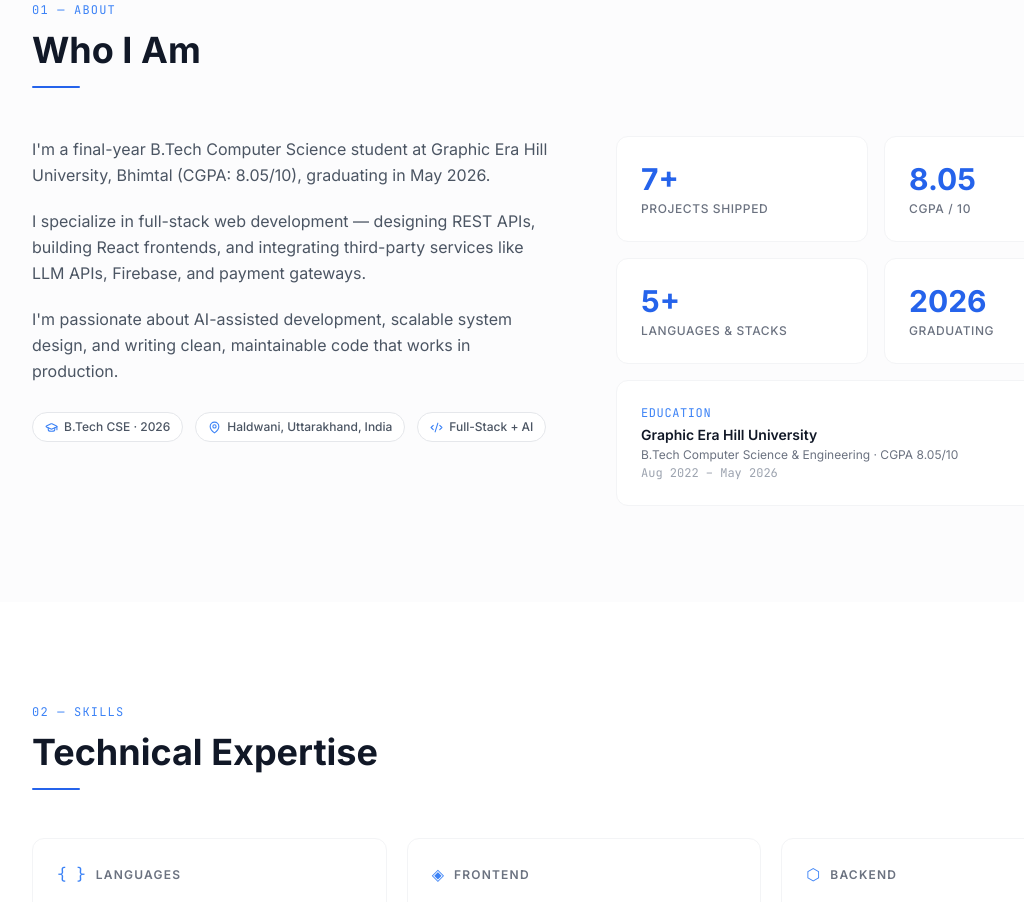
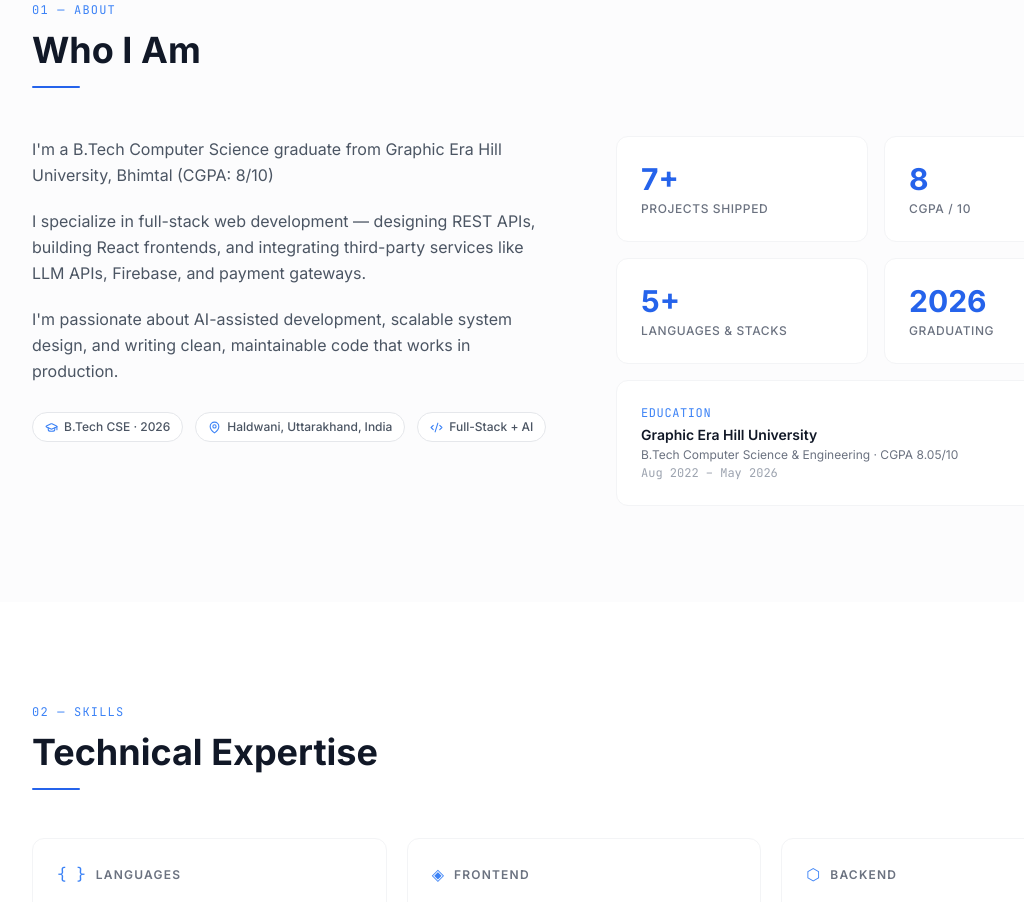
Before and after one commit to NikhilRautela/NikhilPortfolio, a React (Vite) app: page / in a window 1280 px wide. Shown: the part 900-1802 px from the top of the page, without its empty margins (56-1080 px from the left). Built offline with nearby package versions, Linux system fonts and the light colour scheme.

Commit message:
Added certification links

```diff
--- a/src/data/portfolioData.js
+++ b/src/data/portfolioData.js
@@ -3,7 +3,7 @@ export const personalInfo = {
   role: 'Full-Stack Software Developer',
   tagline: 'Building production-grade applications with React, Node.js & AI integrations.',
   about: [
-    "I'm a final-year B.Tech Computer Science student at Graphic Era Hill University, Bhimtal (CGPA: 8.05/10), graduating in May 2026.",
+    "I'm a B.Tech Computer Science graduate from Graphic Era Hill University, Bhimtal (CGPA: 8/10)",
     "I specialize in full-stack web development — designing REST APIs, building React frontends, and integrating third-party services like LLM APIs, Firebase, and payment gateways.",
     "I'm passionate about AI-assisted development, scalable system design, and writing clean, maintainable code that works in production.",
   ],
@@ -15,7 +15,7 @@ export const personalInfo = {
 
 export const stats = [
   { value: '7+',   label: 'Projects Shipped' },
-  { value: '8.05', label: 'CGPA / 10' },
+  { value: '8', label: 'CGPA / 10' },
   { value: '5+',   label: 'Languages & Stacks' },
   { value: '2026', label: 'Graduating' },
 ]
@@ -106,9 +106,11 @@ export const certifications = [
   {
     title: 'Generative AI: Introduction and Applications',
     issuer: 'IBM via Coursera',
+    link: 'https://coursera.org/share/2cc9753df9a99866467e93ab87dde896',
   },
   {
     title: 'SQL (Intermediate)',
     issuer: 'HackerRank',
+    link: 'https://www.hackerrank.com/certificates/iframe/92dd2074b719',
   },
 ]
```
